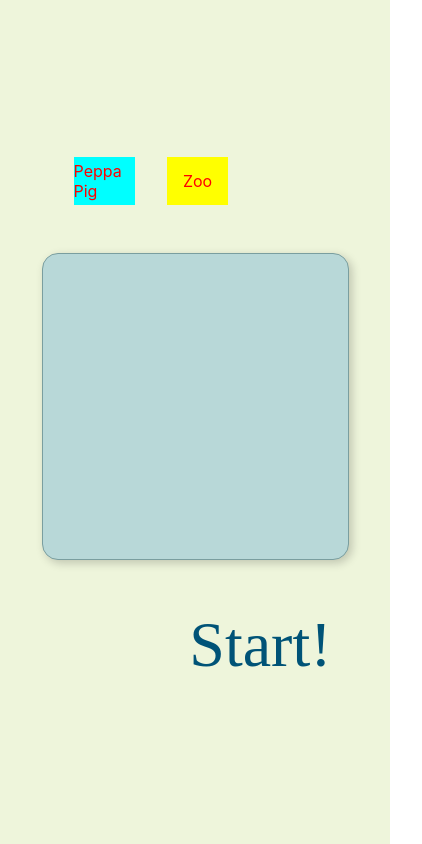
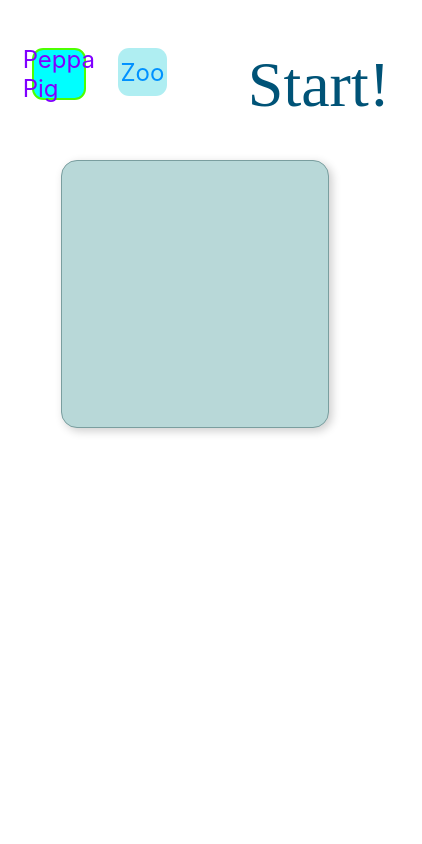
Before and after one commit to etienne-bourganel/memo_game, a React (Create React App) app: page / in a window 390 px wide. Shown: the whole page, 422 px wide, since content can reach past the window. Built offline with nearby package versions, Linux system fonts and the light colour scheme; a web font is replaced by a local one.

Commit message:
feat: change layout and responsive design

```diff
--- a/package.json
+++ b/package.json
@@ -7,6 +7,7 @@
     "@testing-library/jest-dom": "^5.14.1",
     "@testing-library/react": "^11.2.7",
     "@testing-library/user-event": "^12.8.3",
+    "clsx": "^1.1.1",
     "react": "^17.0.2",
     "react-confetti": "^6.0.1",
     "react-dom": "^17.0.2",
--- a/src/App.css
+++ b/src/App.css
@@ -8,6 +8,5 @@
   grid-template-columns: 2fr 1fr;
   height: 4rem;
   margin: 1rem auto;
-
-  width: 70vw;
+  width: 100vw;
 }
--- a/src/components/Game/Game.css
+++ b/src/components/Game/Game.css
@@ -1,7 +1,13 @@
 .mainContainer {
   align-items: center;
-  background-color: #eef5db;
+  background-color: #ffffff;
   display: flex;
-  height: 100vh;
+  height: 100%;
   justify-content: center;
 }
+
+.subContainer {
+  max-height: 80vh;
+  max-width: 850px;
+  padding: 2rem;
+}
--- a/src/components/Game/Game.js
+++ b/src/components/Game/Game.js
@@ -1,17 +1,17 @@
-import React, { useState } from 'react'
-import StartGame from '../StartGame/StartGame'
-import Victory from '../Victory/Victory'
-import TilesBox from '../TilesBox/TilesBox'
-import ThemeChoice from '../ThemeChoice/ThemeChoice'
-import generateTileArray from '../../modules/generateTileArray'
-import VictoryConfetti from '../VictoryConfetti/VictoryConfetti'
-import './Game.css'
+import React, { useState } from "react"
+import StartGame from "../StartGame/StartGame"
+import Victory from "../Victory/Victory"
+import TilesBox from "../TilesBox/TilesBox"
+import ThemeChoice from "../ThemeChoice/ThemeChoice"
+import generateTileArray from "../../modules/generateTileArray"
+import VictoryConfetti from "../VictoryConfetti/VictoryConfetti"
+import "./Game.css"
 
 const Game = () => {
   const numberOfTiles = 16
   const themesArray = [
-    { name: 'Peppa Pig', nrOfCharacters: 15 },
-    { name: 'Zoo', nrOfCharacters: 16 },
+    { name: "Peppa Pig", nrOfCharacters: 15 },
+    { name: "Zoo", nrOfCharacters: 16 },
   ]
 
   const [tileArray, setTileArray] = useState([])
@@ -63,7 +63,6 @@ const Game = () => {
 
   const createNewTileBox = () => {
     const cardsArray = generateTileArray(numberOfTiles, theme)
-    console.log(cardsArray)
     setTileArray(cardsArray)
     setCorrectTilesNames([])
     setActiveTiles([])
@@ -75,33 +74,30 @@ const Game = () => {
   })
 
   return (
-    <div className='mainContainer'>
-      <div className='subContainer'>
-        <ThemeChoice
-          handleThemeChoice={handleThemeChoice}
-          themesArray={themesArray}
-          activeTheme={theme}
-        />
+    <div className="mainContainer">
+      <div className="subContainer">
+        <div className="subMenu">
+          <ThemeChoice
+            handleThemeChoice={handleThemeChoice}
+            themesArray={themesArray}
+            activeTheme={theme}
+          />
+          <div>
+            <StartGame
+              createNewTileBox={createNewTileBox}
+              gameStarted={setGameStarted}
+              victory={victory}
+              children={!gameStarted ? "Start!" : "Restart"}
+            />
+
+            {victory && <VictoryConfetti />}
+          </div>
+        </div>
         <TilesBox
           tileArray={tileArray}
           pushTileAbove={pushTile}
           showImage={showImage}
         />
-
-        <div className='subMenu'>
-          <StartGame
-            createNewTileBox={createNewTileBox}
-            gameStarted={setGameStarted}
-            children={!gameStarted ? 'Start!' : 'Restart'}
-          />
-
-          {victory && (
-            <>
-              <Victory />
-              <VictoryConfetti />
-            </>
-          )}
-        </div>
       </div>
     </div>
   )
--- a/src/components/StartGame/StartGame.css
+++ b/src/components/StartGame/StartGame.css
@@ -1,6 +1,6 @@
 .StartGame {
   font-family: 'Bonbon', cursive;
-  align-items: center;
+  /* align-items: center; */
   color: #005377;
   cursor: pointer;
   display: flex;
--- a/src/components/StartGame/StartGame.js
+++ b/src/components/StartGame/StartGame.js
@@ -1,14 +1,15 @@
 import React from "react"
 import "./StartGame.css"
+import clsx from "clsx"
 
-const StartGame = ({ createNewTileBox, gameStarted, children }) => {
+const StartGame = ({ createNewTileBox, gameStarted, victory, children }) => {
   const handleClick = () => {
     createNewTileBox()
     gameStarted(true)
   }
 
   return (
-    <div className='StartGame' onClick={handleClick} children={children}></div>
+    <div className={clsx('StartGame', {'Victory': !!victory})} onClick={handleClick} children={children}></div>
   )
 }
 
--- a/src/components/ThemeButton/ThemeButton.css
+++ b/src/components/ThemeButton/ThemeButton.css
@@ -1,15 +1,19 @@
 .themeButton {
-  background-color: yellow;
-  color: red;
+  align-items: center;
+  background-color: rgb(175, 238, 242);
+  border-radius: 0.7rem;
+  color: rgb(0, 145, 255);
   cursor: pointer;
   display: flex;
-  align-items: center;
+  font-size: 1.5rem;
+  height: 3rem;
   justify-content: center;
+  margin-left: 2rem;
   width: 20%;
-  height: 3rem;
-  margin-left: 2rem;
 }
 
 .active {
   background-color: aqua;
+  border: 2px solid rgb(77, 255, 1);
+  color: rgb(128, 0, 255);
 }
--- a/src/components/Tile/Tile.css
+++ b/src/components/Tile/Tile.css
@@ -8,11 +8,13 @@
 
 .tileImage {
   aspect-ratio: 1 / 1;
+
   border-radius: 1rem;
   height: auto;
   width: 100%;
 }
 
-.zooImage {
+.tileWithBorder {
+  background-color: antiquewhite;
   border: 1px solid #7a9e9f;
 }
--- a/src/components/Tile/Tile.js
+++ b/src/components/Tile/Tile.js
@@ -1,7 +1,7 @@
-import React from "react"
-import "./Tile.css"
-import { sun } from "../../modules/selectCorrectImg"
-import selectCorrectImg from "../../modules/selectCorrectImg"
+import React from 'react'
+import './Tile.css'
+import { sun } from '../../modules/selectCorrectImg'
+import selectCorrectImg from '../../modules/selectCorrectImg'
 
 const Tile = ({ tileKey, tileInfo, pushTile, showImage }) => {
   const [imgToShow, setImgToShow] = React.useState(sun)
@@ -20,7 +20,11 @@ const Tile = ({ tileKey, tileInfo, pushTile, showImage }) => {
 
   return (
     <div className='Tile' onClick={handleClick}>
-      <img className='tileImage' src={imgToShow} alt={tileInfo.name}></img>
+      <img
+        className='tileImage tileWithBorder'
+        src={imgToShow}
+        alt={tileInfo.name}
+      ></img>
     </div>
   )
 }
--- a/src/components/TilesBox/TilesBox.css
+++ b/src/components/TilesBox/TilesBox.css
@@ -8,7 +8,9 @@
   gap: 1rem;
   grid-template-columns: repeat(4, 1fr);
   grid-template-rows: repeat(4, 1fr);
+  height: 80%;
   margin: 3rem auto;
+  max-width: 60%;
   padding: 1rem;
   width: 70vw;
 }
```
Also changed, not shown: 1 other file (tests, documents, lock files or other folders).
